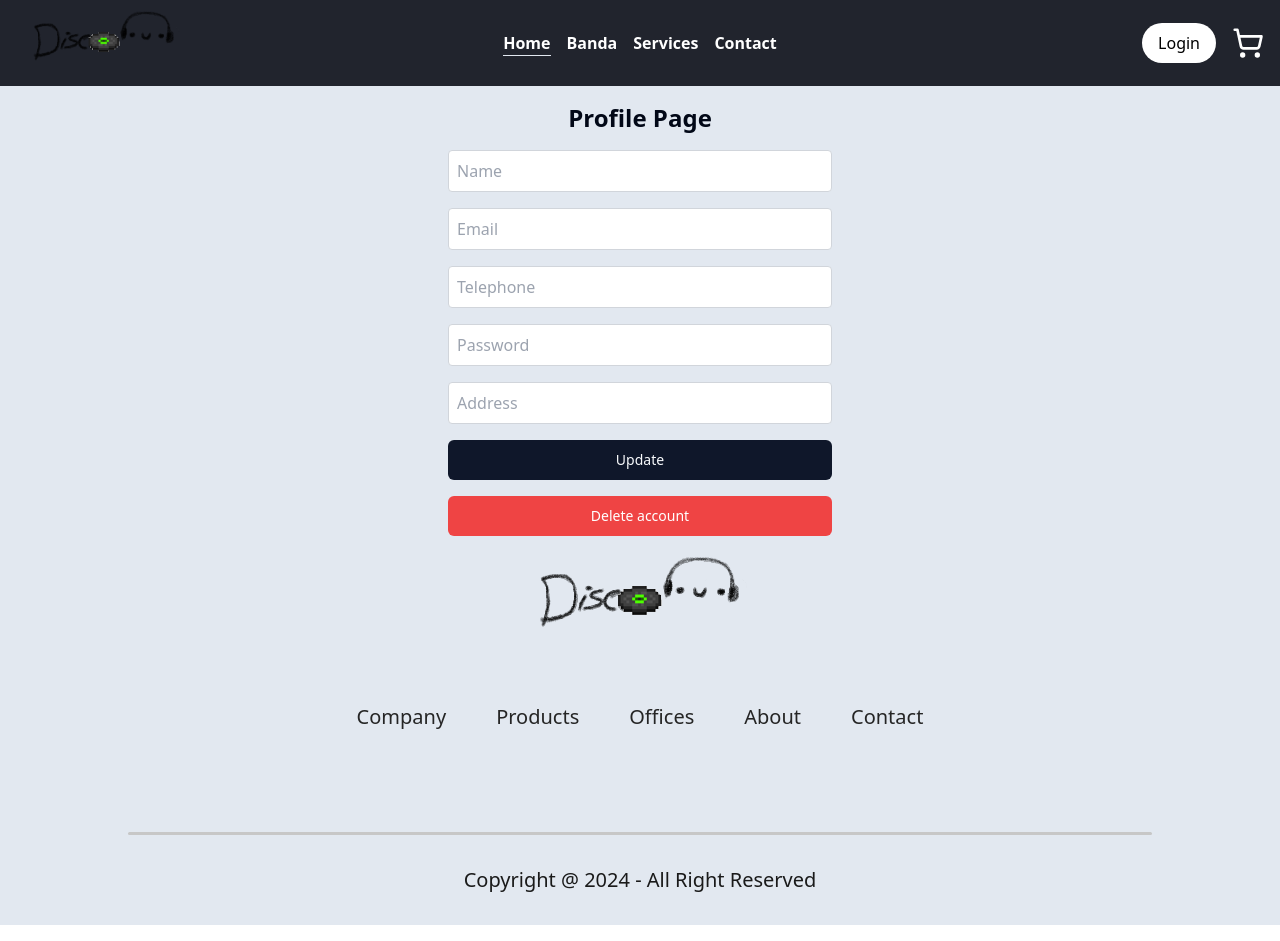
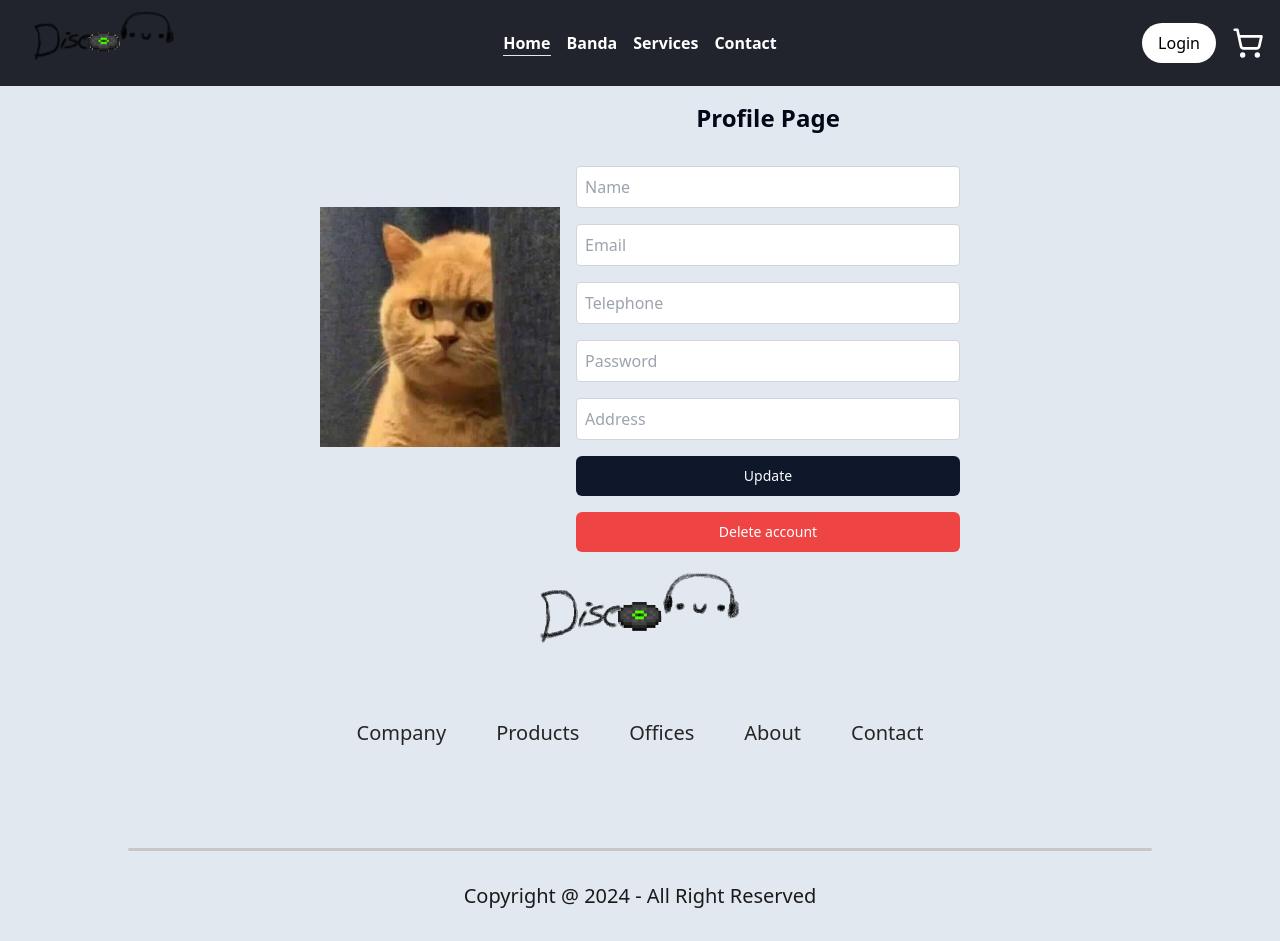
Before and after one commit to rhaagsma/ProjetoPI-Front-end, a React (Create React App) app: page /profile in a window 1280 px wide. Built offline with nearby package versions, Linux system fonts and the light colour scheme; no server answers.

Commit message:
profile terminada

```diff
--- a/src/pages/Profile.jsx
+++ b/src/pages/Profile.jsx
@@ -2,15 +2,19 @@ import React, { useState, useEffect, useContext } from "react";
 import { Button } from "src/components/ui/button";
 import { getUser, updateUser, deleteUser } from "src/services/http-commons";
 import { Context } from "src/services/context";
+import  DeleteIcon from "../components/assets/Gato ofendido.jpeg";
+import gatio from "../components/assets/gatio.jpg";
+
 const Profile = () => {
     const [login, setName] = useState("");
     const [email, setEmail] = useState("");
     const [telephone, setTelephone] = useState("");
     const [password, setPassword] = useState("");
     const [address, setAddress] = useState("");
-
+    const [showDeleteIcon, setShowDeleteIcon] = useState(false);
     const userId = localStorage.getItem("userId");
     const token = localStorage.getItem("token");
+    const [imageSrc, setImageSrc] = useState(gatio);
 
     const fetchUserData = async () => {
 
@@ -46,8 +50,17 @@ const Profile = () => {
     }, []);
 
     return (
-        <div className="container mx-auto p-4 flex flex-col items-center">
-            <h1 className="text-2xl font-bold mb-4">Profile Page</h1>
+        <div className="container mx-auto p-4 flex flex-col sm:flex-row items-center justify-center">
+            <div className="flex flex-col items-center mb-4 sm:mb-0 sm:mr-4">
+                <img
+                    src={imageSrc}
+                    alt="gatio icon"
+                    className="w-60 h-60"
+                />
+                {/*<h1 className="text-4xl font-bold text-center mt-2"></h1>*/}
+            </div>
+            <div className="flex flex-col gap-4 w-full sm:max-w-sm">
+                <h1 className="text-2xl font-bold mb-4 text-center">Profile Page</h1>
 
                 <form className="flex flex-col gap-4 w-full max-w-sm">
                     <input
@@ -88,14 +101,20 @@ const Profile = () => {
                     <Button className="w-full cursor-pointer" onClick={handleUpdate}>
                         Update
                     </Button>
-                <Button className="w-full cursor-pointer bg-red-500 text-white" onClick={handleDelete}>
+                    <Button
+                        className="w-full cursor-pointer bg-red-500 text-white"
+                        onMouseEnter={() => setImageSrc(DeleteIcon)}
+                        onMouseLeave={() => setImageSrc(gatio)}
+                        onClick={handleDelete}
+                    >
                         Delete account
                     </Button>
+
                 </form>
-
-
+            </div>
         </div>
     );
 };
 
+
 export default Profile;
```
Also changed, not shown: src/components/assets/Gato ofendido.jpeg (added), src/components/assets/gatio.jpg (added), src/pages/css/LoginSignup.css (deleted). Lines whose indentation alone changed are shown as unchanged.
